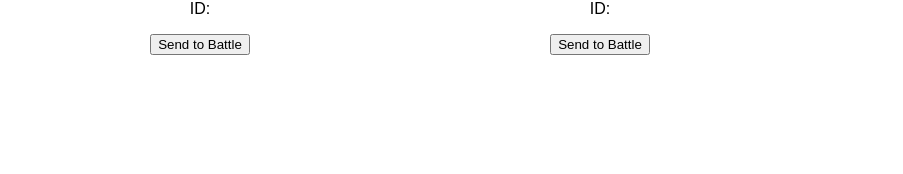
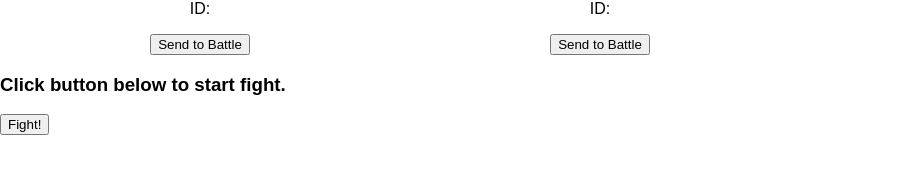
Before and after one commit to eddanieles/nerd-fight, a React (Create React App) app: page / in a window 1280 px wide. Shown: the part 446-620 px from the top of the page, without its empty margins (0-903 px from the left). Built offline with nearby package versions, Linux system fonts and the light colour scheme; the HTML template or start-up script is replaced by a standard one.

Commit message:
added fight button

```diff
--- a/src/App.js
+++ b/src/App.js
@@ -1,6 +1,7 @@
 import React, { Component } from 'react';
 import './App.css';
 import Search from './Search';
+import Battle from './Battle';
 
 class App extends Component {
   constructor(){
@@ -11,9 +12,13 @@ class App extends Component {
   }
   render() {
     return (
-      <div className="App">
-        <Search characterArray={this.state.characterArray}/>
-        <Search characterArray={this.state.characterArray}/>
+      <div>
+        <div className="App">
+          <Search characterArray={this.state.characterArray}/>
+          <Search characterArray={this.state.characterArray}/>
+        </div>
+
+        <Battle />
       </div>
     );
   }
--- /dev/null
+++ b/src/Battle.js
@@ -0,0 +1,17 @@
+import React, { Component } from 'react';
+import BattleManager from './js/battlemanager.js';
+import characters from './data/characters.js';
+import messages from './data/messages.js';
+
+class Battle extends Component {
+  render() {
+    return(
+      <div>
+        <h3>Click button below to start fight.</h3>
+        <button>Fight!</button>
+      </div>
+    );
+  }
+}
+
+export default Battle
```
